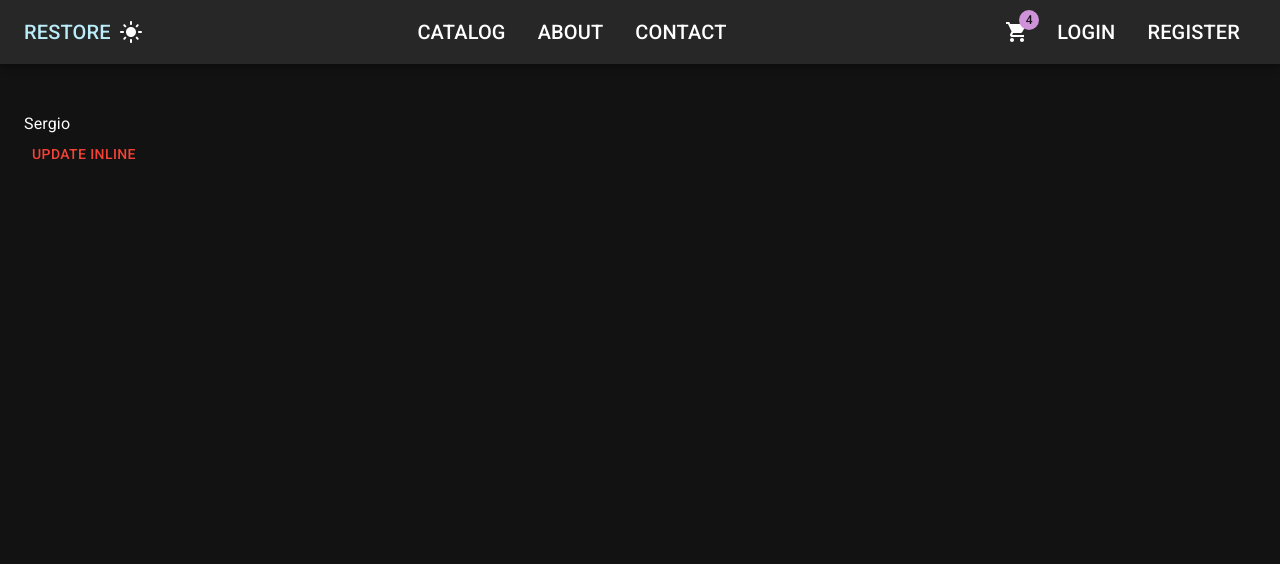
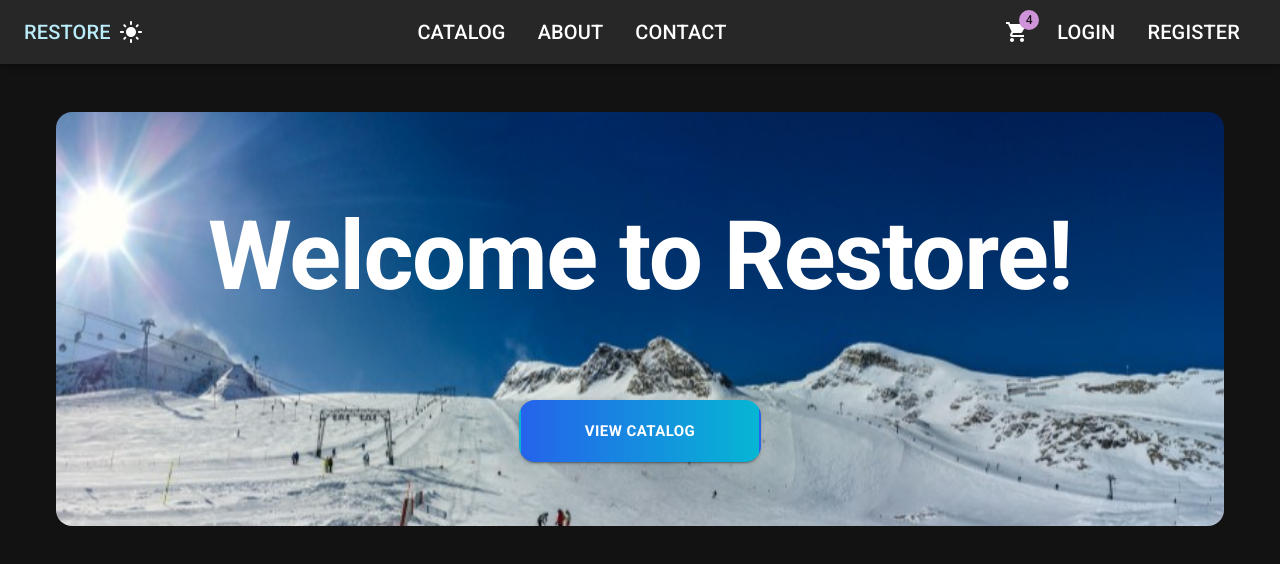
Before and after one commit to ThePowerSerg/restore-app, a React (Vite) app in the folder Restore/client-project/: page / in a window 1280 px wide. Shown: the top 564 px of the page. Built offline with nearby package versions, Linux system fonts and the light colour scheme.

Commit message:
Add home page and config

```diff
--- a/Restore/client-project/src/features/home/Home.tsx
+++ b/Restore/client-project/src/features/home/Home.tsx
@@ -1,26 +1,68 @@
-import { Button } from "@mui/material";
-import { useState } from "react";
-
-interface Person {
-  name: string
-}
+import { Box, Button, Typography } from "@mui/material";
+import { Link } from "react-router";
 
 export default function Home() {
-
-  const [person, setPerson] = useState<Person>({name:'Sergio'});
-
-  // const handleClick: Person = () => {
-  //   setPerson({
-  //     ...person,
-  //     name: 'Luis!'
-  //   })
-  // }
-
   return (
     <>
-    <div>{person.name}</div>
-    <Button color="error" onClick={() => setPerson({ ...person, name: 'Inline name' })}>Update Inline</Button>
-    {/* <Button color="error" onClick={handleClick}>Update</Button> */}
+      <Box maxWidth="xl" mx="auto" px={4} position="relative">
+        <Box
+          display="flex"
+          flexDirection="column"
+          alignItems="center"
+          justifyContent="center"
+          position="relative"
+        >
+          <img
+            src="/images/hero1.jpg"
+            alt="ski resort image"
+            style={{
+              position: "absolute",
+              inset: 0,
+              width: "100%",
+              height: "100%",
+              objectFit: "cover",
+              borderRadius: "16px",
+              zIndex: 0,
+            }}
+          />
+          <Box
+            display="flex"
+            flexDirection="column"
+            p={8}
+            alignItems="center"
+            position="relative"
+            borderRadius={4}
+          >
+            <Typography
+              variant="h1"
+              color="white"
+              fontWeight="bold"
+              textAlign="center"
+              sx={{ my: 3 }}
+            >
+              Welcome to Restore!
+            </Typography>
+            <Button
+              variant="contained"
+              size="large"
+              component={Link}
+              to="/catalog"
+              sx={{
+                mt: 8,
+                backgroundImage: "linear-gradient(to right, #2563eb, #06b6d4)",
+                fontWeight: "bold",
+                color: "white",
+                borderRadius: "16px",
+                px: 8,
+                py: 2,
+                border: "2px solid transparent",
+              }}
+            >
+              View Catalog
+            </Button>
+          </Box>
+        </Box>
+      </Box>
     </>
-  )
+  );
 }
--- a/Restore/client-project/vite.config.ts
+++ b/Restore/client-project/vite.config.ts
@@ -3,5 +3,8 @@ import react from '@vitejs/plugin-react-swc'
 
 // https://vite.dev/config/
 export default defineConfig({
+  build: {
+    outDir: '../API/wwwroot'
+  },
   plugins: [react()],
 })
```
Also changed, not shown: 2 other files (tests, documents, lock files or other folders).
